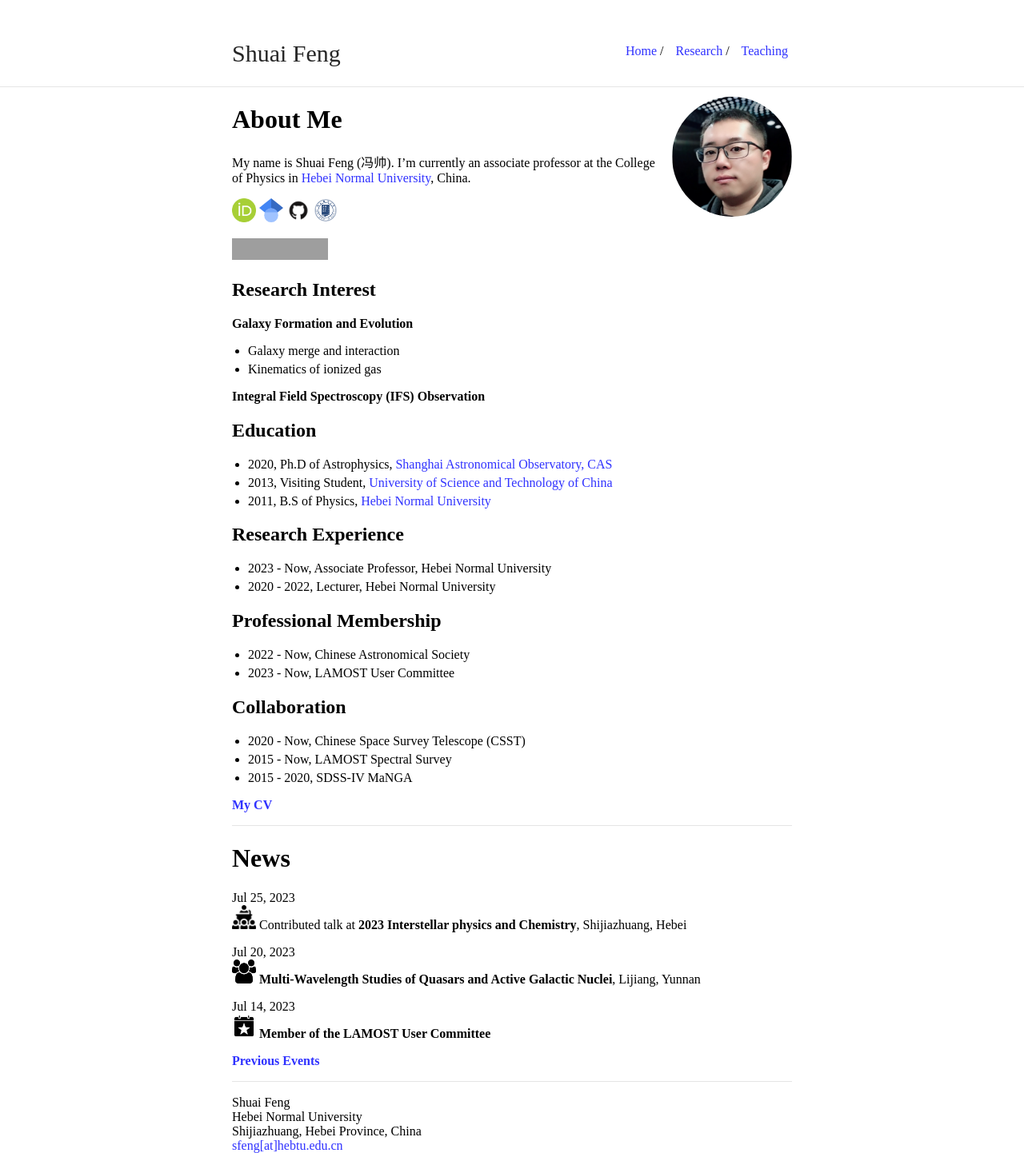
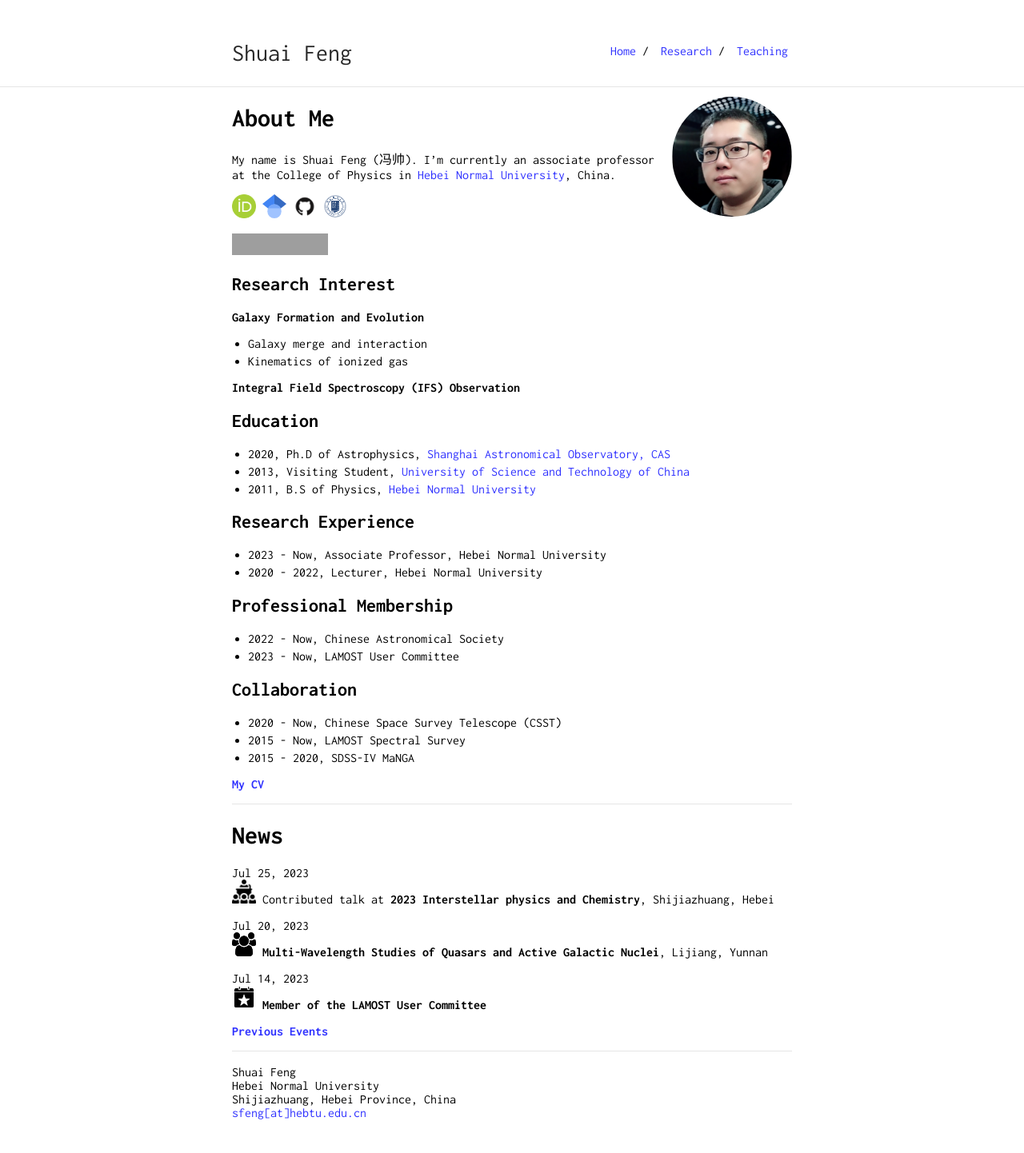
Before and after one commit to fengshuai0210/fengshuai0210.github.io, a Jekyll site: the page built from index.md, in a window 1280 px wide. Shown: the whole page at 80% size. Built offline with Jekyll 4.4.1, drawn with Linux system fonts in a browser that asks for light colours; after the commit the page ends 1400 px from its top, so only the background shows below that; grey boxes are pictures that could not be loaded.

Commit message:
Update _style.scss

```diff
--- a/_sass/_style.scss
+++ b/_sass/_style.scss
@@ -11,8 +11,8 @@ html {
 }
 body {
     margin: 0;
-    /*font-family: "Inconsolata";*/
-    font-family: "Times New Roman", "SimSun";
+    font-family: "Inconsolata";
+    /*font-family: "Times New Roman", "SimSun";*/
     height: 100%;
 }
 a {
```
